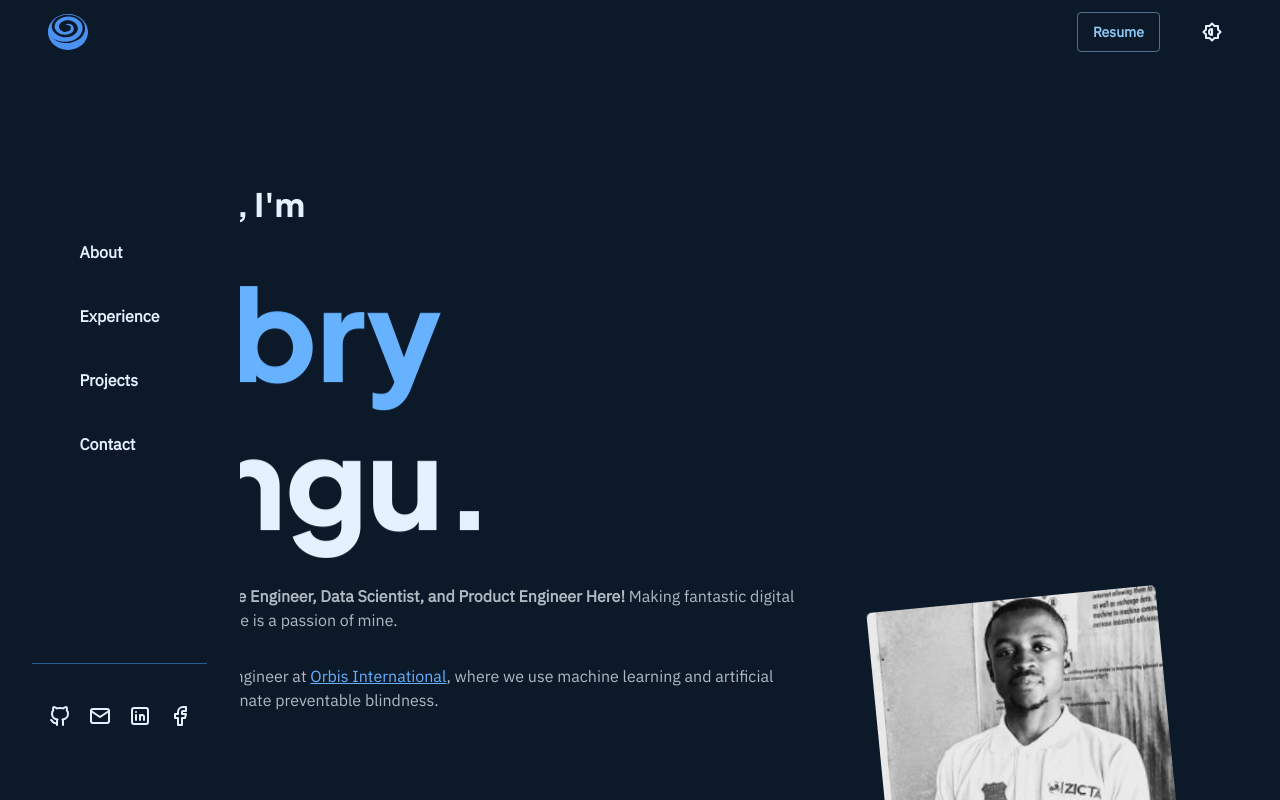
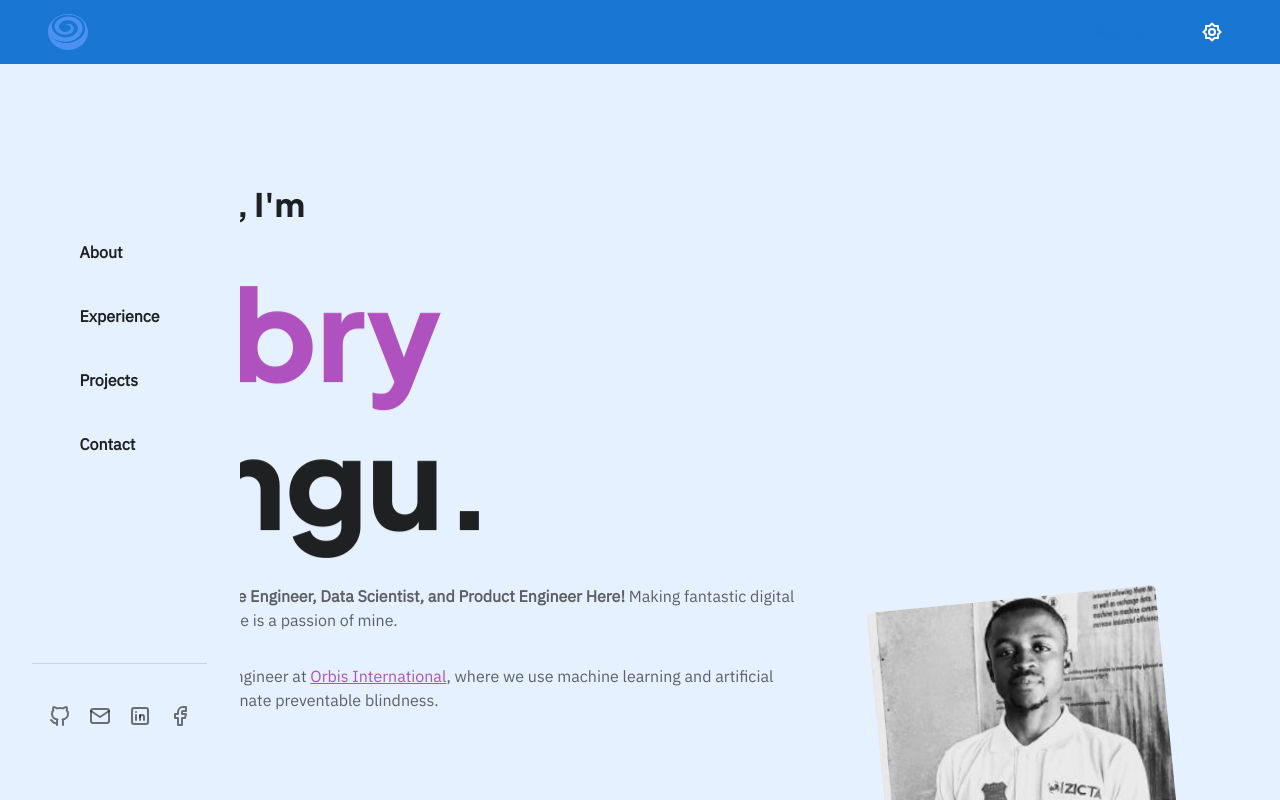
Before and after one commit to aubryll/Resume-site-aubry-lungu, a Next.js app: page / in a window 1280 px wide. Shown: the top 800 px of the page. Built offline with nearby package versions, Linux system fonts and the light colour scheme.

Commit message:
Added user theme system preference

```diff
--- a/components/theme/ColorModeContext.tsx
+++ b/components/theme/ColorModeContext.tsx
@@ -1,6 +1,6 @@
 import React from "react";
 import type { ThemeOptions } from "@mui/material/styles";
-import { createTheme, responsiveFontSizes, ThemeProvider } from "@mui/material";
+import { createTheme, responsiveFontSizes, ThemeProvider, useMediaQuery } from "@mui/material";
 import { createPalette } from "./createPalette";
 
 type IColorModeContext = {
@@ -54,7 +54,8 @@ const componentsOverride: ThemeOptions["components"] = {
 export const ColorModeContextProvider = ({
   children,
 }: ColorModeContextProviderProps) => {
-  const [mode, setMode] = React.useState<"light" | "dark">("dark");
+  const prefersDarkMode = useMediaQuery('(prefers-color-scheme: dark)');
+  const [mode, setMode] = React.useState<"light" | "dark">(prefersDarkMode ? "dark" : "light");
   const colorMode = React.useMemo(
     () => ({
       toggleColorMode: () => {
```
